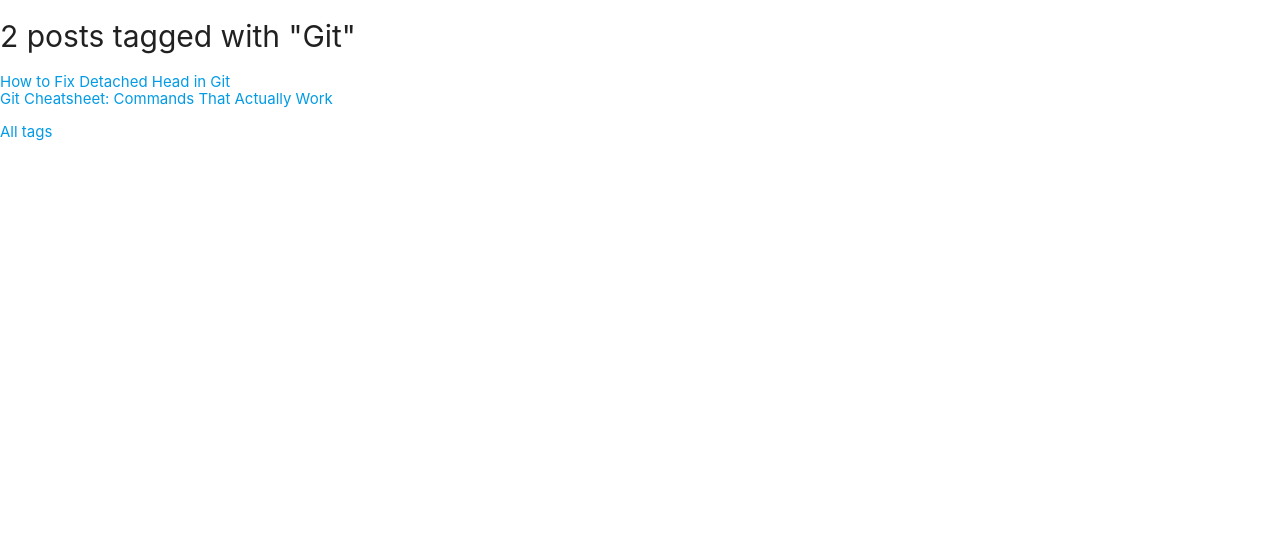
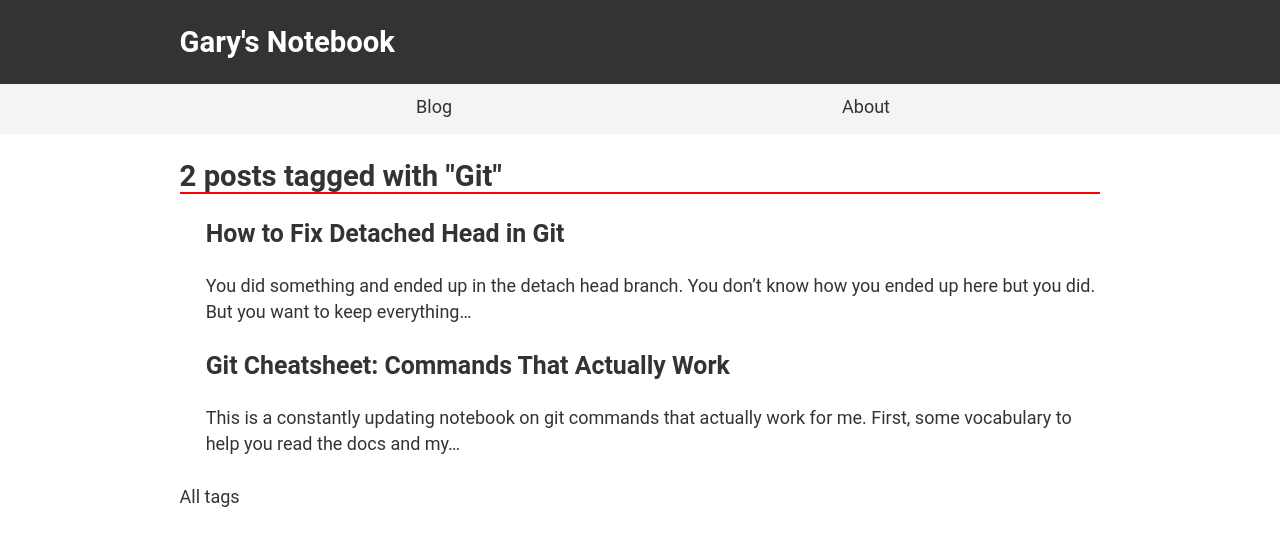
Before and after one commit to garyhlai/garys-notebook-gatsby, a Gatsby site: page /tags/git/ in a window 1280 px wide. Built offline with nearby package versions, Linux system fonts and the light colour scheme; Gatsby itself is replaced by a stand-in of ours; some packages are replaced by stand-ins of ours.

Commit message:
styles tag page

```diff
--- a/src/pages/index.js
+++ b/src/pages/index.js
@@ -3,6 +3,8 @@
 import Layout from "../components/layout";
 import { Link } from "gatsby";
 import Subscribe from "../components/subscribe";
+// Utilities
+import kebabCase from "lodash/kebabCase";
 
 const IndexPage = ({ data }) => {
   return (
@@ -17,11 +19,11 @@
             </h3>
             <p>{post.node.excerpt}</p>
 
-            <strong>
-              {post.node.frontmatter.tags.map(tag => (
-                <div class="chip">{tag}</div>
-              ))}
-            </strong>
+            {post.node.frontmatter.tags.map(tag => (
+              <div class="chip">
+                <Link to={`/tags/${tag.toLowerCase()}/`}>{tag}</Link>
+              </div>
+            ))}
 
             {/*
             <small>
--- a/src/styles/global.css
+++ b/src/styles/global.css
@@ -25,3 +25,7 @@
 .material-tooltip {
   font-size: 0.8rem;
 }
+
+.tagHeader {
+  border-bottom: 2px solid red;
+}
--- a/src/templates/tags.js
+++ b/src/templates/tags.js
@@ -3,6 +3,7 @@
 
 // Components
 import { Link, graphql } from "gatsby";
+import Layout from "../components/layout";
 
 const Tags = ({ pageContext, data }) => {
   const { tag } = pageContext;
@@ -13,15 +14,20 @@
 
   return (
     <div>
-      <h1>{tagHeader}</h1>
+      <Layout>
+        <h2 class="tagHeader">{tagHeader}</h2>
         <ul>
           {edges.map(({ node }) => {
             const { slug } = node.fields;
             const { title } = node.frontmatter;
+            const { excerpt } = node;
             return (
-            <li key={slug}>
+              <div>
+                <h3 key={slug}>
                   <Link to={slug}>{title}</Link>
-            </li>
+                </h3>
+                <p>{excerpt}</p>
+              </div>
             );
           })}
         </ul>
@@ -30,6 +36,7 @@
               We'll come back to it!
             */}
         <Link to="/tags">All tags</Link>
+      </Layout>
     </div>
   );
 };
@@ -44,6 +51,7 @@
       edges: PropTypes.arrayOf(
         PropTypes.shape({
           node: PropTypes.shape({
+            excerpt: PropTypes.string.isRequired,
             frontmatter: PropTypes.shape({
               title: PropTypes.string.isRequired
             }),
@@ -69,6 +77,7 @@
       totalCount
       edges {
         node {
+          excerpt
           fields {
             slug
           }
```
Lines whose indentation alone changed are shown as unchanged.
